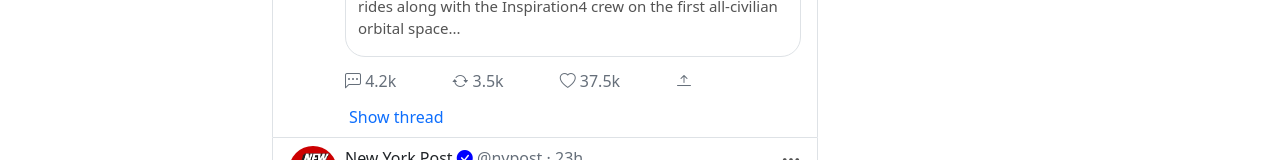
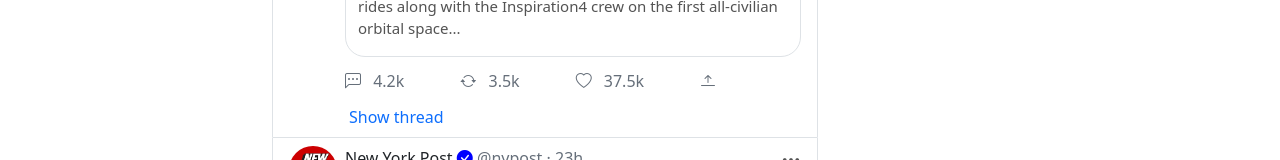
Before and after one commit to moonpiiiiie/tuiter-react-web-app-spring, a React (Create React App) app: page /tuiter/home in a window 1280 px wide. Shown: the part 454-614 px from the top of the page. Built offline with nearby package versions, Linux system fonts and the light colour scheme.

Commit message:
update challenge

```diff
--- a/src/tuiter/home/home-posts-item.js
+++ b/src/tuiter/home/home-posts-item.js
@@ -53,10 +53,10 @@ const HomePostItem = (
                   }
             </div>
             <div className="wd-icons wd-gray">
-                <span className="pe-5 me-2"><i class="bi bi-chat-left-dots"></i> {homepost.comment}</span>
-                <span className="pe-5 me-2"><i class="bi bi-arrow-repeat"></i> {homepost.retuit}</span>
-                <span className="pe-5 me-2">️<i class="bi bi-heart"></i>️ {homepost.like}</span>
-                <span className="pe-5 me-2"><i class="bi bi-arrow-bar-up"></i>️</span>
+                <i class="bi bi-chat-left-dots"></i><span className="ps-2 pe-5 me-2"> {homepost.comment}</span>
+                <i class="bi bi-arrow-repeat"></i><span className="ps-2 pe-5 me-2"> {homepost.retuit}</span>
+                <i class="bi bi-heart"></i>️<span className="ps-2 pe-5 me-2">️ {homepost.like}</span>
+                <i class="bi bi-arrow-bar-up"></i>️<span className="ps-2 pe-5 me-2"></span>
             </div>
             {homepost.showThread==="true" ?
                 <Link to="#" className="text-decoration-none ms-1">Show thread</Link> : ''
```
